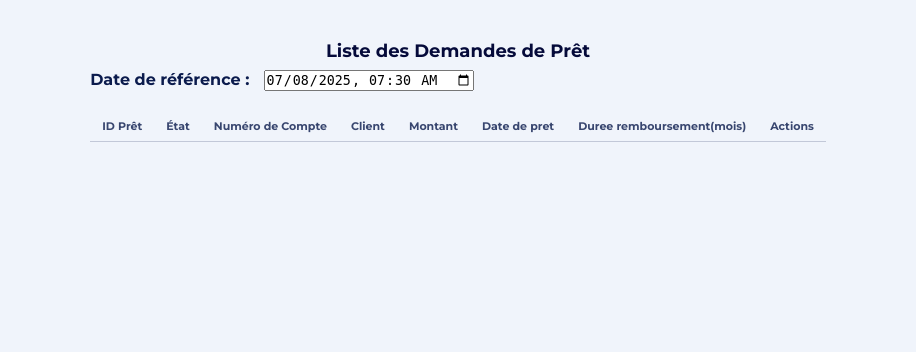
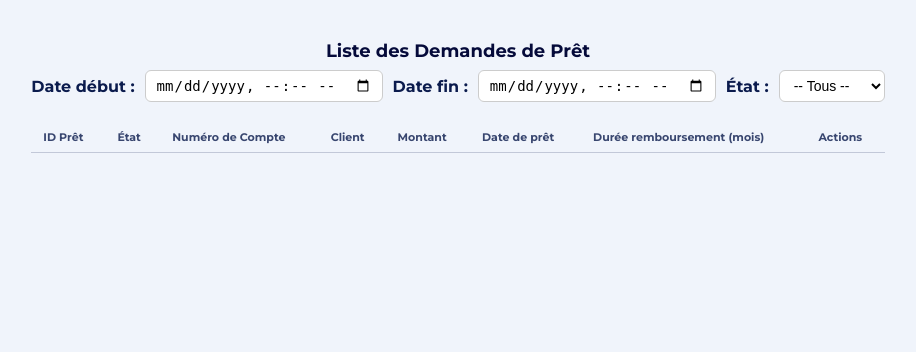
Before and after one commit to Sandratra05/Examen-Projet-Final-S4-2025, a PHP site: page /ETU003197/pret-list.php in a window 1280 px wide. Shown: the part 91-443 px from the top of the page, without its empty margins (182-1098 px from the left). Run offline with PHP 8.4, Linux system fonts and the light colour scheme; lists and menus that the app fills with data are empty.

Commit message:
Ajout de style sur les bouttons

```diff
--- a/pret-list.php
+++ b/pret-list.php
@@ -1,17 +1,64 @@
 <?php include 'header.php'; ?>
+<style>
+    .action {
+        background-color: #e72e4b;
+        color: white;
+        font-size: 12px;
+        font-weight: 700;
+        border-radius: 9999px;
+        padding: 8px 24px;
+        border: none;
+        cursor: pointer;
+        transition: background-color 0.3s;
+    }
+
+    .filter-container {
+        margin-bottom: 20px;
+        display: flex;
+        flex-wrap: wrap;
+        gap: 10px;
+        align-items: center;
+    }
+
+    .filter-container label {
+        font-weight: bold;
+    }
+
+    .filter-container input,
+    .filter-container select {
+        padding: 6px 10px;
+        border-radius: 6px;
+        border: 1px solid #ccc;
+        font-size: 14px;
+    }
+
+    .filter-container select {
+        background-color: white;
+    }
+</style>
 
 <body>
 <main class="form-main">
     <section>
         <h2 class="form-title">Liste des Demandes de Prêt</h2>
-            <div style="margin-bottom:20px;">
-                <label for="date-search"><b>Date de référence :</b></label>
-                <input
-                    type="datetime-local"
-                    id="date-search"
-                    value="<?= date('Y-m-d\TH:i') ?>"
-                    style="margin-left:10px;" />
+
+        <div class="filter-container">
+            <label for="date-debut">Date début :</label>
+            <input type="datetime-local" id="date-debut" value="">
+
+            <label for="date-fin">Date fin :</label>
+            <input type="datetime-local" id="date-fin" value="">
+
+            <label for="etat-filtre">État :</label>
+            <select id="etat-filtre">
+                <option value="">-- Tous --</option>
+                <option value="En attente">En attente</option>
+                <option value="Validé">Validé</option>
+                <option value="Refusé">Refusé</option>
+                <!-- Ajoute d'autres états si nécessaire -->
+            </select>
         </div>
+
         <div class="table-responsive">
             <table class="history-table" id="listePret">
                 <thead>
@@ -21,14 +68,12 @@
                     <th>Numéro de Compte</th>
                     <th>Client</th>
                     <th>Montant</th>
-                        <th>Date de pret</th>
-                        <th>Duree remboursement(mois)</th>
+                    <th>Date de prêt</th>
+                    <th>Durée remboursement (mois)</th>
                     <th>Actions</th>
                 </tr>
                 </thead>
-                <tbody>
-
-                </tbody>
+                <tbody></tbody>
             </table>
         </div>
     </section>
@@ -36,7 +81,7 @@
 
 <script>
     const apiBase = "http://localhost/ETU003197/t/Examen-Projet-Finale-S4-2025/ws";
-
+    let toutesLesPrets = [];
 
     function ajax(method, url, data, callback) {
         const xhr = new XMLHttpRequest();
@@ -48,9 +93,7 @@
                 try {
                     response = JSON.parse(xhr.responseText);
                 } catch (e) {
-                        response = {
-                            message: "Réponse invalide du serveur."
-                        };
+                    response = { message: "Réponse invalide du serveur." };
                 }
                 callback(response, xhr.status);
             }
@@ -58,13 +101,12 @@
         xhr.send(data);
     }
 
-
     function simulerPret(id) {
         if (id) {
             ajax("GET", `/prets/simulation/${id}`, null, (response, status) => {
                 if (status === 200 && response.success) {
-                        alert(response.message); // ou afficher dans une div
-                        chargerPret(); // recharge la liste
+                    alert(response.message);
+                    chargerPret();
                 } else {
                     alert("Erreur : " + (response.message || "Échec de simulation."));
                 }
@@ -74,29 +116,56 @@
 
     function chargerPret() {
         ajax("GET", "/prets/liste", null, (data) => {
+            toutesLesPrets = data;
+            filtrerEtAfficher();
+        });
+    }
+
+    function filtrerEtAfficher() {
+        const dateDebutStr = document.getElementById("date-debut").value;
+        const dateFinStr = document.getElementById("date-fin").value;
+        const etatChoisi = document.getElementById("etat-filtre").value;
+
+        const dateDebut = dateDebutStr ? new Date(dateDebutStr) : null;
+        const dateFin = dateFinStr ? new Date(dateFinStr) : null;
+
         const tbody = document.querySelector("#listePret tbody");
         tbody.innerHTML = "";
-                data.forEach(e => {
+
+        toutesLesPrets.forEach(e => {
+            const datePret = new Date(e.date_pret);
+
+            const correspondDate =
+                (!dateDebut || datePret >= dateDebut) &&
+                (!dateFin || datePret <= dateFin);
+
+            const correspondEtat =
+                etatChoisi === "" || e.etat_pret === etatChoisi;
+
+            if (correspondDate && correspondEtat) {
                 const tr = document.createElement("tr");
                 tr.innerHTML = `
                     <td>${e.id_pret}</td>
                     <td>${e.etat_pret}</td>
-                <td>${e.numero_compte}</td>
+                    <td style="text-align:right;">${e.numero_compte}</td>
                     <td>${e.client}</td>
                     <td>${e.montant}</td>
                     <td>${e.date_pret}</td>
-                <td>${e.duree_remboursement}</td>
+                    <td style="text-align:right;">${e.duree_remboursement}</td>
                     <td>
-                    <button class="btn btn-simuler" onclick="simulerPret(${e.id_pret})">Simuler</button>
-                    <button class="btn btn-refuser" onclick="refuserPret(${e.id_pret})">Refuser</button>
-                </td>
-            `;
+                        <button class="btn btn-simuler action" onclick="simulerPret(${e.id_pret})">Simuler</button>
+                        <button class="btn btn-refuser action" onclick="refuserPret(${e.id_pret})">Refuser</button>
+                    </td>`;
                 tbody.appendChild(tr);
-                });
+            }
         });
     }
 
+    document.getElementById("date-debut").addEventListener("input", filtrerEtAfficher);
+    document.getElementById("date-fin").addEventListener("input", filtrerEtAfficher);
+    document.getElementById("etat-filtre").addEventListener("change", filtrerEtAfficher);
 
     chargerPret();
 </script>
+
 <?php include 'footer.php'; ?>
```
Lines whose indentation alone changed are shown as unchanged.
